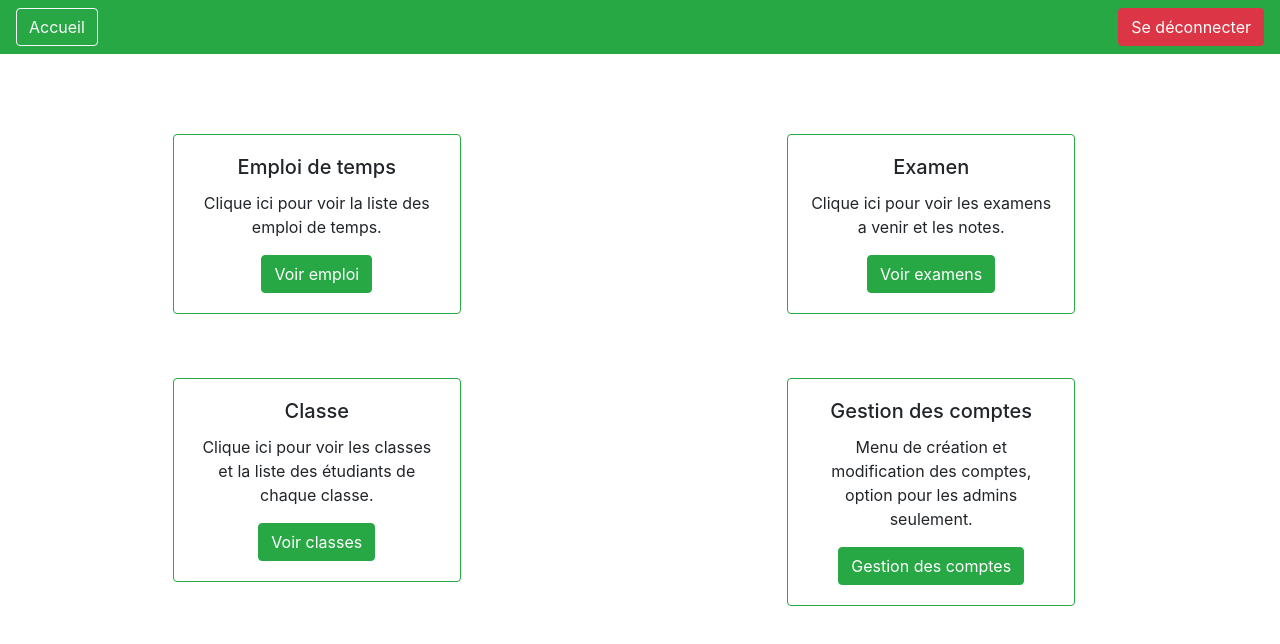
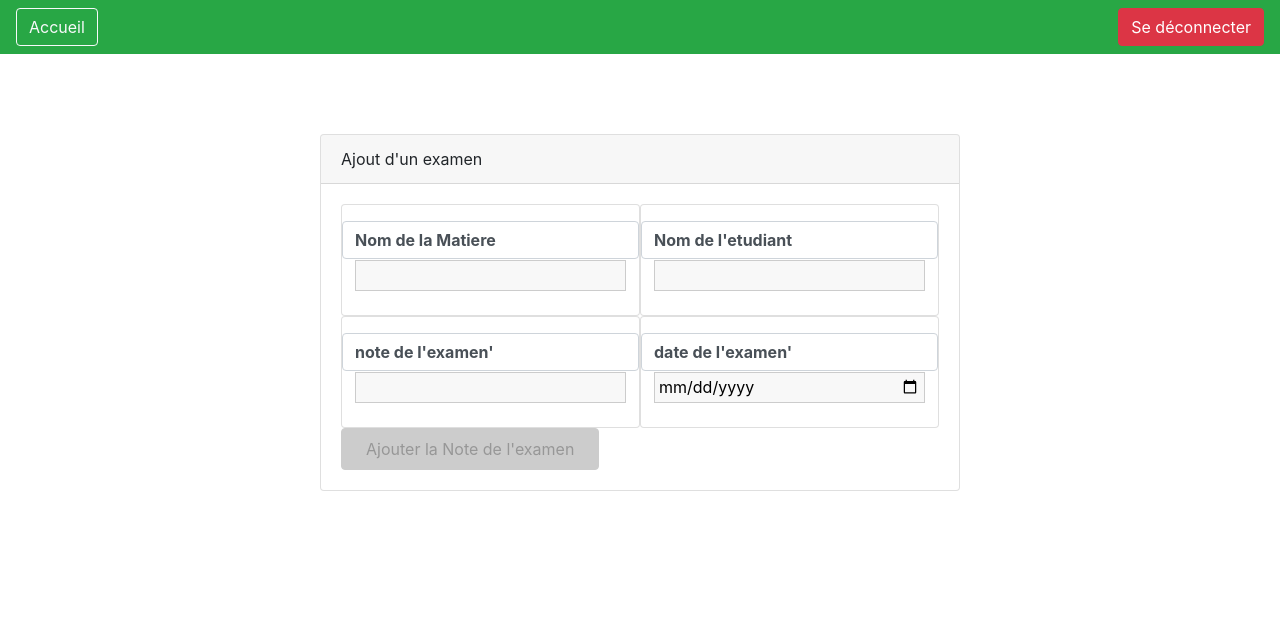
Before and after one commit to Errimy/AppGestEtude, a React (Create React App) app: page /AddExamen in a window 1280 px wide. Before the commit this address led to /. Shown: the top 644 px of the page. Built offline with nearby package versions, Linux system fonts and the light colour scheme.

Commit message:
All CRUDs are done

```diff
--- a/src/App.js
+++ b/src/App.js
@@ -9,10 +9,12 @@ import Users from "./user/pages/Users";
 import AddUser from "./user/pages/AddUser";
 import AddClasse from "./classe/pages/AddClasse";
 import AddEmploi from "./emploi/pages/AddEmploi";
+import AddExamen from "./examen/pages/AddExamen";
 
 import UpdateUser from "./user/pages/UpdateUser";
 import UpdateClasse from "./classe/pages/UpdateClasse";
 import UpdateEmploi from "./emploi/pages/UpdateEmploi";
+import UpdateExamen from "./examen/pages/UpdateExamen";
 
 import Classe from "./classe/pages/Classe";
 import AccueilButtons from "./Accueil/components/AccueilButtons";
@@ -47,6 +49,9 @@ function App() {
           <Route path="/AddEmploi" exact>
             <AddEmploi />
           </Route>
+          <Route path="/AddExamen" exact>
+            <AddExamen />
+          </Route>
           <Route path="/Users/:userId" exact>
             <UpdateUser />
           </Route>
@@ -55,6 +60,9 @@ function App() {
           </Route>
           <Route path="/Emplois/:emploiId" exact>
             <UpdateEmploi />
+          </Route>
+          <Route path="/Examens/:examenId" exact>
+            <UpdateExamen />
           </Route>
           <Route path="/Users" exact>
             <Users />
--- a/src/Examen/components/ExamenItem.js
+++ b/src/Examen/components/ExamenItem.js
@@ -1,18 +1,37 @@
 import  React from "react";
 import { Button } from "react-bootstrap";
+import {Link} from 'react-router-dom';
+import { useHttpClient } from '../../shared/hooks/http-hooks';
 
 const ExamenItem = props => {
+    const { sendRequest } = useHttpClient();
+    const formatYmd = date => date.toISOString().slice(0, 10);
+
+    const confirmDeleteHandler = async () =>
+    {
+      try {
+        await sendRequest(
+          `http://localhost:5000/api/examens/${props.id}`,
+          'DELETE'
+        );
+        props.onDelete(props.id);
+      } catch (err) {
+
+      } finally {
+        window.location.reload();
+      }
+    };
     return(
         <tr>
             <td>{props.matiere}</td>
             <td>{props.nom_etudiant}</td>
             <td>{props.note}</td>
             <td>
-                {props.date.toString()}
+                {formatYmd( new Date(props.date))}
             </td>
             <td>
-                <Button variant="outline-info">Modifier</Button>
-                <Button variant="outline-danger">Supprimer</Button>
+                <Link to={`/examens/${props.id}`}><Button variant="outline-info">Modifier</Button></Link>
+                <Button variant="outline-danger"onClick={confirmDeleteHandler}>Supprimer</Button>
             </td>
         </tr>
     )
--- a/src/Examen/components/ExamenList.js
+++ b/src/Examen/components/ExamenList.js
@@ -27,7 +27,8 @@ const ExamenList = props =>
             <tbody>
                 {props.items.map(examen => (
                     <ExamenItem
-                        key={examen.id}
+                        key={examen._id}
+                        id={examen._id}
                         matiere={examen.matiere}
                         nom_etudiant={examen.nom_etudiant}
                         note={examen.note}
--- /dev/null
+++ b/src/Examen/pages/AddExamen.js
@@ -0,0 +1,130 @@
+import React from 'react';
+import { useHistory } from 'react-router-dom';
+import Input from '../../shared/components/Input'
+import Button from '../../shared/components/Button'
+import { useForm } from '../../shared/hooks/form-hook';
+import { useHttpClient } from '../../shared/hooks/http-hooks';
+import {
+    VALIDATOR_REQUIRE,
+  } from '../../shared/util/validators';
+import { Card } from 'react-bootstrap';
+import './AddUser.css';
+const AddExamen = () => {
+  const { isLoading, sendRequest } = useHttpClient();
+  const [formState, inputHandler] = useForm(
+    {
+      matiere: {
+        value: '',
+        isValid: false
+      },
+      nom_etudiant: {
+        value: '',
+        isValid: false
+      },
+      note: {
+        value: '',
+        isValid: false
+      },
+      date: {
+        value: '',
+        isValid: false
+      },
+    },
+    false
+  );
+
+  const history = useHistory();
+
+  const SubmitHandler = async event => {
+    event.preventDefault();
+    try {
+      await sendRequest(
+        'http://localhost:5000/api/examens',
+        'POST',
+        JSON.stringify({
+          matiere: formState.inputs.matiere.value,
+          nom_etudiant: formState.inputs.nom_etudiant.value,
+          note: formState.inputs.note.value,
+          date: formState.inputs.date.value,
+        }),
+        { 'Content-Type': 'application/json' }
+      );
+      history.push('/examens');
+    } catch (err) {}
+  };
+
+  return (
+    <React.Fragment>
+      <div className="parent">
+      <Card className="main-card">
+        <Card.Header>
+          Ajout d'un examen
+        </Card.Header>
+        <Card.Body>
+          <form className="place-form" onSubmit={SubmitHandler}>
+          {isLoading}
+
+          <div className="nom-prenom-group">
+            <Card className="card-input" style={{width:'20em'}}>
+              <Input
+                id="matiere"
+                element="input"
+                type="text"
+                label="Nom de la Matiere"
+                validators={[VALIDATOR_REQUIRE()]}
+                errorText="Entrer un nom valide"
+                onInput={inputHandler}
+              />
+            </Card>
+            <Card className="card-input" style={{width:'20em'}}>
+              <Input
+                id="nom_etudiant"
+                element="input"
+                type="text"
+                label="Nom de l'etudiant"
+                validators={[VALIDATOR_REQUIRE()]}
+                errorText="Entrer un nom valide"
+                onInput={inputHandler}
+              />
+            </Card>
+            </div>
+            <div className="nom-prenom-group">
+
+            <Card className="card-input" style={{width:'20em'}}>
+              <Input
+                id="note"
+                element="input"
+                type="number"
+                label="note de l'examen'"
+                validators={[VALIDATOR_REQUIRE()]}
+                errorText="Entrer une note valide"
+                onInput={inputHandler}
+              />
+            </Card>
+            <Card className="card-input" style={{width:'20em'}}>
+              <Input
+                id="date"
+                element="input"
+                type="date"
+                label="date de l'examen'"
+                validators={[VALIDATOR_REQUIRE()]}
+                errorText="Entrer une date valide"
+                onInput={inputHandler}
+              />
+            </Card>
+            </div>
+
+          <Button type="submit" disabled={!formState.isValid}>
+            Ajouter la Note de l'examen
+          </Button>
+
+        </form>
+        </Card.Body>
+      </Card>
+
+    </div>
+    </React.Fragment>
+  );
+};
+
+export default AddExamen;
--- /dev/null
+++ b/src/Examen/pages/AddUser.css
@@ -0,0 +1,19 @@
+.main-card {
+    width: 50%;
+    margin: auto;
+}
+.card-input{
+    height : 7em;
+    width: 44.7em;
+    margin : auto;
+}
+.nom-prenom-group{
+    display : flex;
+    flex-direction: row;
+    justify-content: space-between;
+}
+.classe-role-group {
+    display : flex;
+    flex-direction: row;
+    justify-content: space-between;
+}
--- a/src/Examen/pages/Examens.js
+++ b/src/Examen/pages/Examens.js
@@ -3,6 +3,7 @@ import React, { useEffect, useState } from 'react';
 import { useHttpClient } from '../../shared/hooks/http-hooks';
 import { Button } from 'react-bootstrap';
 import ExamenList from '../components/ExamenList';
+import {Link} from 'react-router-dom';
 
 const Examens = () => {
   const { isLoading, sendRequest } = useHttpClient();
@@ -29,7 +30,9 @@ const Examens = () => {
         </div>
       )}
       <div className='my-4'style={{textAlignVertical: "center",textAlign: "center",}} >
+        <Link to={'./AddExamen'}>
         <Button variant="success">Ajouter un Examen</Button>
+        </Link>
       </div>
 
 
--- /dev/null
+++ b/src/Examen/pages/UpdateExamen.js
@@ -0,0 +1,188 @@
+import React, { useEffect, useState, useContext } from 'react';
+import { useParams, useHistory,Link } from 'react-router-dom';
+
+import Input from '../../shared/components/Input';
+import Button from '../../shared/components/Button';
+import {
+  VALIDATOR_REQUIRE,
+} from '../../shared/util/validators';
+import { useForm } from '../../shared/hooks/form-hook';
+import { useHttpClient } from '../../shared/hooks/http-hooks';
+import { Card } from 'react-bootstrap';
+import './AddUser.css';
+
+const UpdateExamen = () => {
+  const { isLoading, sendRequest} = useHttpClient();
+  const [loadedExamen, setLoadedExamen] = useState();
+  const examenId = useParams().examenId;
+
+  console.log(" id : " + examenId);
+
+  const [formState, inputHandler, setFormData] = useForm(
+    {
+        matiere: {
+            value: '',
+            isValid: false
+        },
+          nom_etudiant: {
+            value: '',
+            isValid: false
+        },
+          note: {
+            value: '',
+            isValid: false
+        },
+        date: {
+            value: '',
+            isValid: false
+        },
+    },
+    false
+  );
+
+  useEffect(() => {
+    const fetchExamen = async () =>
+    {
+      try {
+        const responseData = await sendRequest(
+          `http://localhost:5000/api/examens/${examenId}`
+        );
+        setLoadedExamen(responseData.examen);
+        setFormData(
+          {
+            matiere: {
+                value: responseData.examen.matiere,
+                isValid: true
+            },
+              nom_etudiant: {
+                value: responseData.examen.nom_etudiant,
+                isValid: true
+            },
+            note: {
+                value: responseData.examen.note,
+                isValid: true
+            },
+            date: {
+                value: responseData.examen.date,
+                isValid: true
+            },
+
+          },
+          true
+        );
+
+      } catch (err) {}
+    };
+    fetchExamen();
+  }, [sendRequest, examenId, setFormData]);
+
+  const history = useHistory();
+
+  const examenUpdateSubmitHandler = async event => {
+        console.log(formState.inputs.matiere.value);
+        console.log();
+    try {
+      await sendRequest(
+        `http://localhost:5000/api/examens/${examenId}`,
+        'PATCH',
+        JSON.stringify({
+          matiere: formState.inputs.matiere.value,
+          nom_etudiant: formState.inputs.nom_etudiant.value,
+          note: formState.inputs.note.value,
+          date: formState.inputs.date.value,
+
+        }),
+        {
+          'Content-Type': 'application/json'
+        }
+      );
+    } catch (err) {}
+    history.push('/Examens');
+  };
+
+
+
+
+  return (
+    <React.Fragment>
+      <div className="parent">
+      <Card className="main-card">
+        <Card.Header>
+          Modifier l'examen:
+        </Card.Header>
+        <Card.Body>
+
+        {!isLoading && loadedExamen && (
+        <form className="place-form" onSubmit={examenUpdateSubmitHandler}>
+        <Input
+          id="matiere"
+          element="input"
+          type="text"
+          label="Nom de Matiere"
+          initialValue={loadedExamen.matiere}
+          validators={[VALIDATOR_REQUIRE()]}
+          errorText="Entrer un nom valide"
+          onInput={inputHandler}
+          initialValid={true}
+
+        />
+                <br></br>
+                <br></br>
+        <Input
+          id="nom_etudiant"
+          element="input"
+          type="text"
+          label="Nom de l'etudiant"
+          initialValue={loadedExamen.nom_etudiant}
+          validators={[VALIDATOR_REQUIRE()]}
+          errorText="Entrer un nom valide"
+          onInput={inputHandler}
+          initialValid={true}
+        />
+                <br></br>
+                <br></br>
+        <Input
+          id="note"
+          element="input"
+          type="number"
+          label="Note"
+          initialValue={loadedExamen.note}
+          validators={[VALIDATOR_REQUIRE()]}
+          errorText="Entrer une Note valide"
+          onInput={inputHandler}
+          initialValid={true}
+        />
+                <br></br>
+                <br></br>
+        <Input
+            id="date"
+            element="input"
+            type="date"
+            label="date de l'examen"
+            initialValue={loadedExamen.date}
+            validators={[VALIDATOR_REQUIRE()]}
+            errorText="Entrer une date valide"
+            onInput={inputHandler}
+            initialValid={true}
+
+        />
+        <br></br>
+        <br></br>
+        <br></br>
+          <Button type="submit">
+            Modifier L'examen
+          </Button>
+
+        </form>
+
+        )}
+      </Card.Body>
+
+      </Card>
+
+      </div>
+    </React.Fragment>
+  );
+};
+
+export default UpdateExamen;
```
